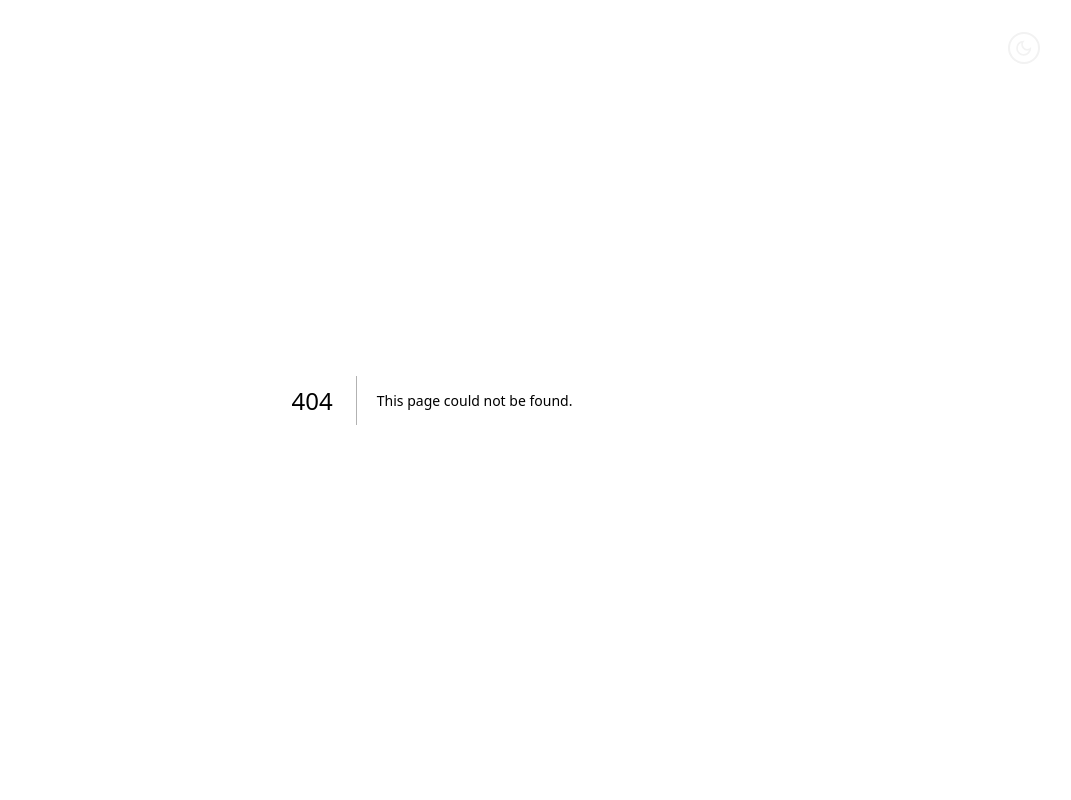
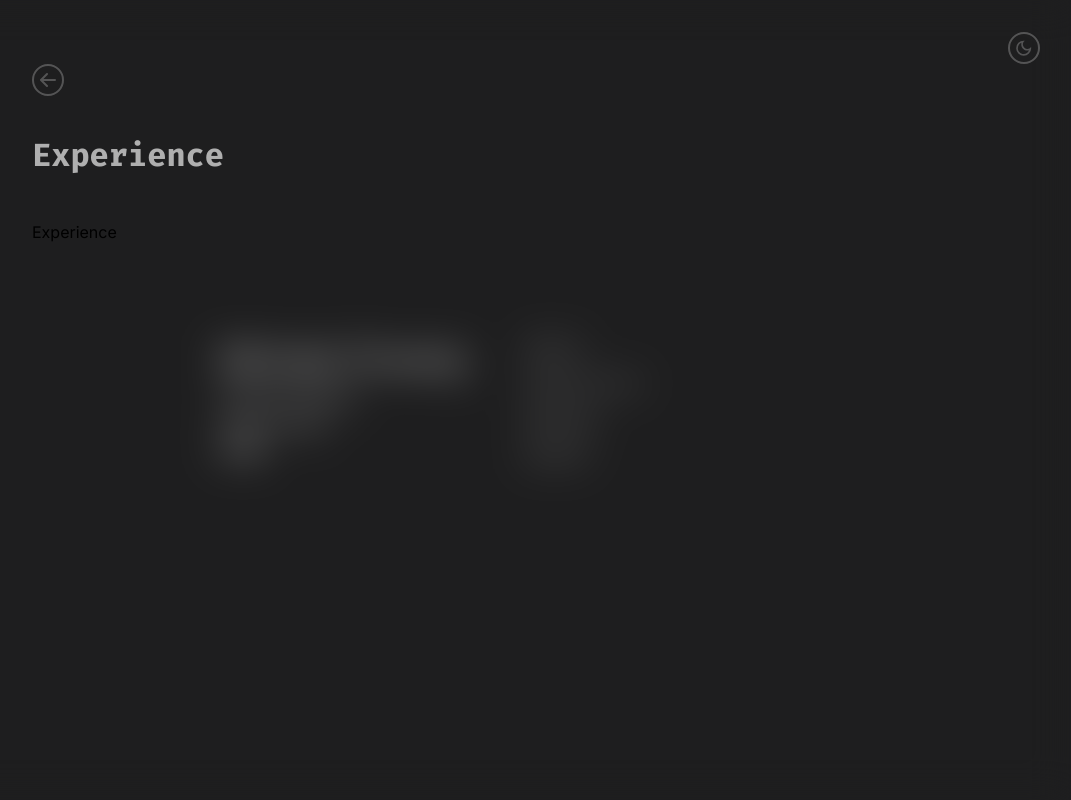
Before and after one commit to zhaungsont/2024-portfolio, a Next.js app: page /experience in a window 1280 px wide. Before the commit this address had no page. Shown: the top 800 px of the page, without its empty margins (208-1279 px from the left). Built offline with nearby package versions, Linux system fonts and the light colour scheme.

Commit message:
feat: WIP experience page

```diff
--- /dev/null
+++ b/src/app/experience/page.tsx
@@ -0,0 +1,6 @@
+import SubPage from '@/app/ui/SubPage/SubPage';
+import React from 'react';
+
+export default function Experience() {
+	return <SubPage title="Experience">Experience</SubPage>;
+}
```
